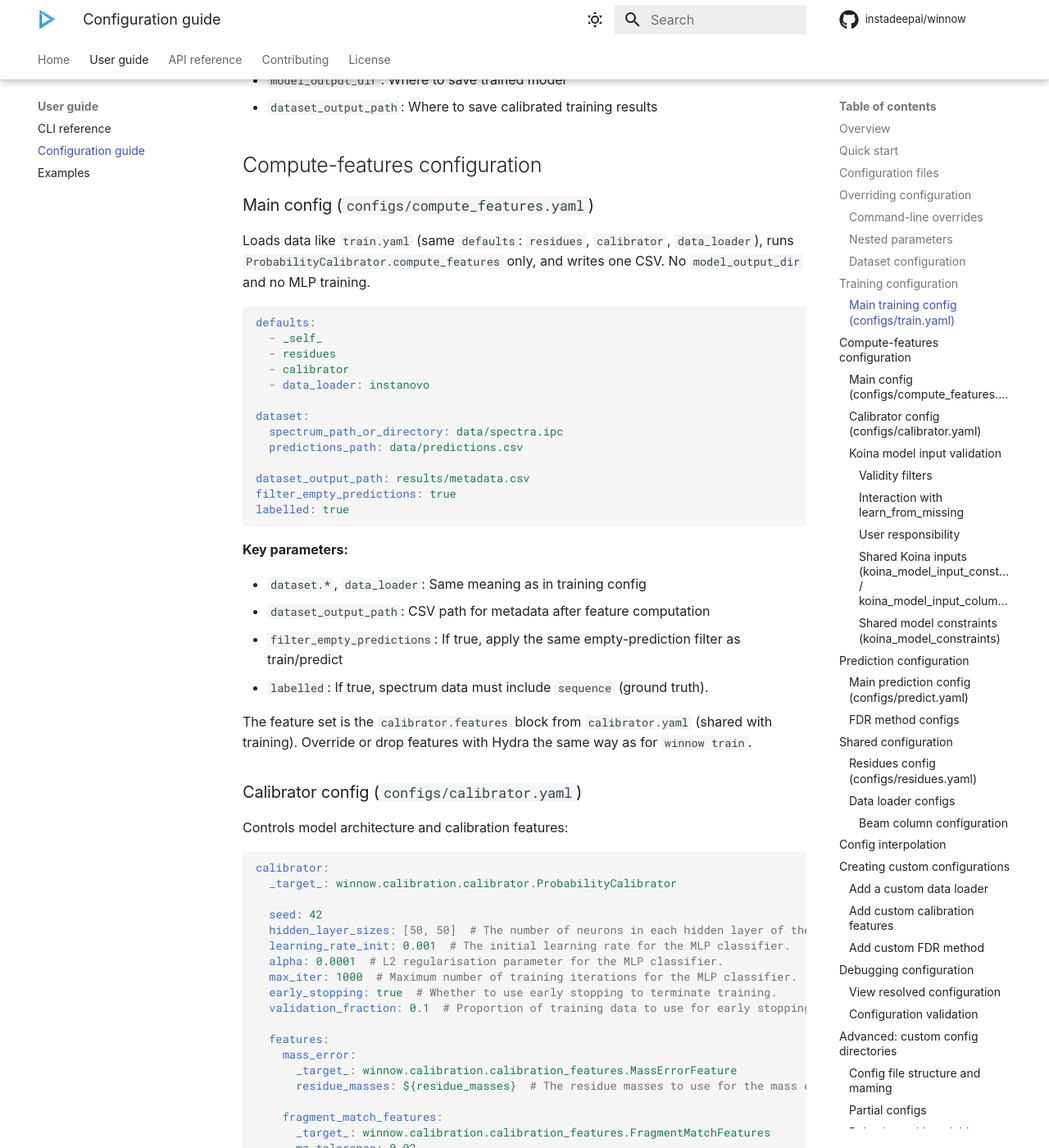
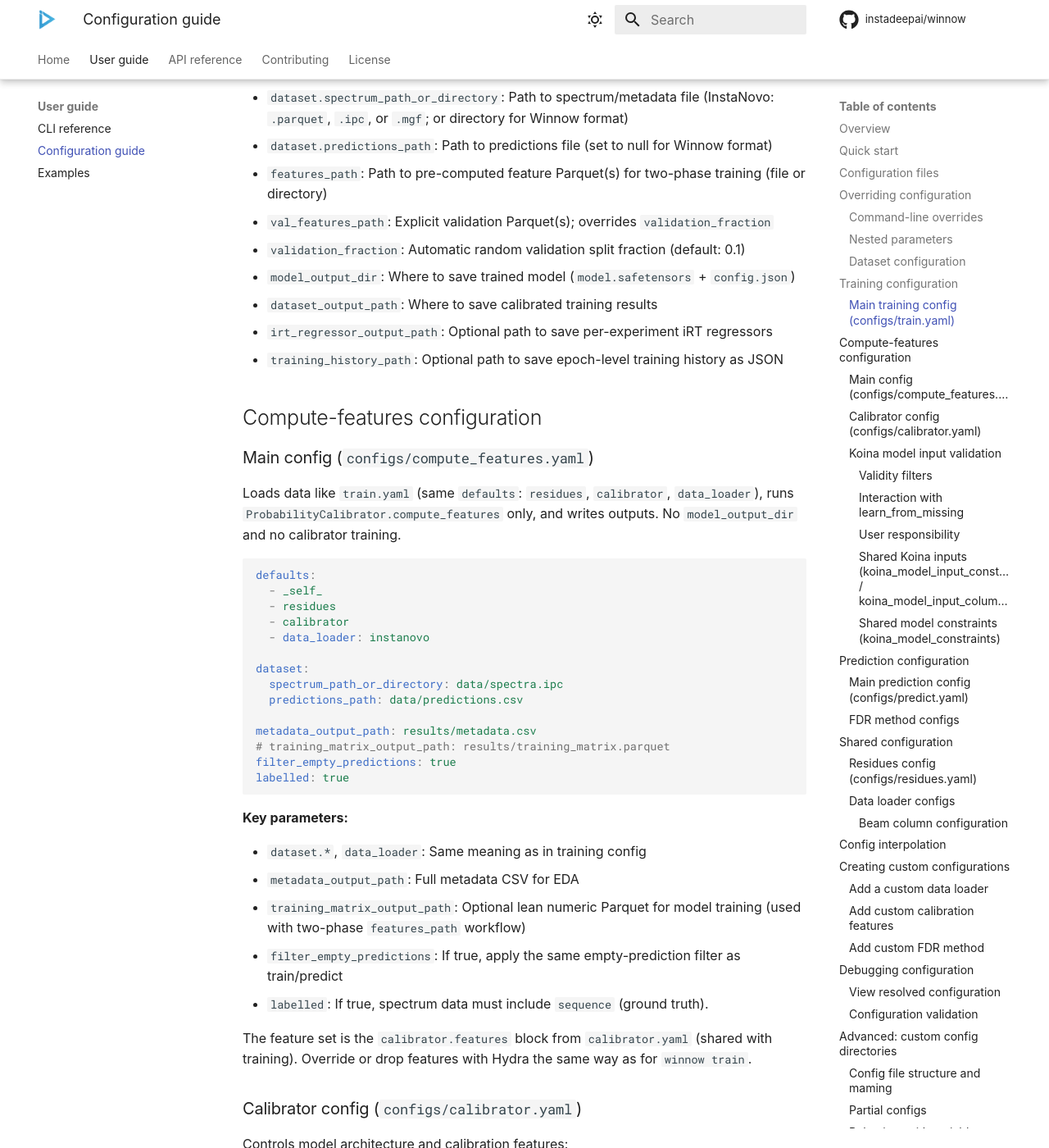
Before and after one commit to instadeepai/winnow, an MkDocs documentation site: the page built from docs/configuration.md, in a window 1280 px wide and 1400 px high, scrolled down 2948 px. Shown: the whole window at 82% size. Built offline with MkDocs 1.6.1 and Material for MkDocs 9.7.7, drawn with Linux system fonts in a browser that asks for light colours; some web fonts are replaced; comment, search, counter and statistics services are not loaded; some of the changed text lies outside the part shown.

Commit message:
docs: update ProbabilityCalibrator and RetentionTimeFeature docs

````diff
--- a/docs/configuration.md
+++ b/docs/configuration.md
@@ -40,7 +40,7 @@
 │   ├── nonparametric.yaml
 │   └── database_grounded.yaml
 ├── train.yaml                 # Main training config
-├── compute_features.yaml      # Feature-only export (no MLP fit)
+├── compute_features.yaml      # Feature-only export (no calibrator fit)
 ├── calibrator.yaml            # Model architecture and features
 └── predict.yaml               # Main prediction config
 ```
@@ -78,8 +78,8 @@
 # Change calibrator seed
 winnow train calibrator.seed=123
 
-# Change MLP hidden layer sizes
-winnow train calibrator.hidden_layer_sizes=[100,50,25]
+# Change network architecture
+winnow train calibrator.hidden_dims=[128,64,32]
 
 # Change feature parameters
 winnow train calibrator.features.fragment_match_features.mz_tolerance=0.01
@@ -110,16 +110,22 @@
   - calibrator
   - data_loader: instanovo  # Options: instanovo, mztab, pointnovo, winnow
 
+# Two-phase training: set features_path to skip raw data loading and train
+# directly from pre-computed feature Parquets (produced by compute-features).
+features_path: null
+val_features_path: null
+validation_fraction: 0.1
+
+# Single-phase dataset config (ignored when features_path is set):
 dataset:
-  # Path to the spectrum data file or to folder containing saved internal Winnow dataset
   spectrum_path_or_directory: data/spectra.ipc
-  # Path to the beam predictions file
-  # Leave as null if data source is winnow, or loading will fail
   predictions_path: data/predictions.csv
 
 # Output paths
 model_output_dir: models/new_model
 dataset_output_path: results/calibrated_dataset.csv
+irt_regressor_output_path: null
+training_history_path: null
 ```
 
 **Key parameters:**
@@ -127,14 +133,19 @@
 - `data_loader`: Format of input data loader to use (via defaults: `instanovo`, `mztab`, `pointnovo`, `winnow`)
 - `dataset.spectrum_path_or_directory`: Path to spectrum/metadata file (InstaNovo: `.parquet`, `.ipc`, or `.mgf`; or directory for Winnow format)
 - `dataset.predictions_path`: Path to predictions file (set to null for Winnow format)
-- `model_output_dir`: Where to save trained model
+- `features_path`: Path to pre-computed feature Parquet(s) for two-phase training (file or directory)
+- `val_features_path`: Explicit validation Parquet(s); overrides `validation_fraction`
+- `validation_fraction`: Automatic random validation split fraction (default: 0.1)
+- `model_output_dir`: Where to save trained model (`model.safetensors` + `config.json`)
 - `dataset_output_path`: Where to save calibrated training results
+- `irt_regressor_output_path`: Optional path to save per-experiment iRT regressors
+- `training_history_path`: Optional path to save epoch-level training history as JSON
 
 ## Compute-features configuration
 
 ### Main config (`configs/compute_features.yaml`)
 
-Loads data like `train.yaml` (same `defaults`: `residues`, `calibrator`, `data_loader`), runs `ProbabilityCalibrator.compute_features` only, and writes one CSV. No `model_output_dir` and no MLP training.
+Loads data like `train.yaml` (same `defaults`: `residues`, `calibrator`, `data_loader`), runs `ProbabilityCalibrator.compute_features` only, and writes outputs. No `model_output_dir` and no calibrator training.
 
 ```yaml
 defaults:
@@ -147,7 +158,8 @@
   spectrum_path_or_directory: data/spectra.ipc
   predictions_path: data/predictions.csv
 
-dataset_output_path: results/metadata.csv
+metadata_output_path: results/metadata.csv
+# training_matrix_output_path: results/training_matrix.parquet
 filter_empty_predictions: true
 labelled: true
 ```
@@ -155,7 +167,8 @@
 **Key parameters:**
 
 - `dataset.*`, `data_loader`: Same meaning as in training config
-- `dataset_output_path`: CSV path for metadata after feature computation
+- `metadata_output_path`: Full metadata CSV for EDA
+- `training_matrix_output_path`: Optional lean numeric Parquet for model training (used with two-phase `features_path` workflow)
 - `filter_empty_predictions`: If true, apply the same empty-prediction filter as train/predict
 - `labelled`: If true, spectrum data must include `sequence` (ground truth).
 
@@ -169,13 +182,17 @@
 calibrator:
   _target_: winnow.calibration.calibrator.ProbabilityCalibrator
 
-  seed: 42
-  hidden_layer_sizes: [50, 50]  # The number of neurons in each hidden layer of the MLP classifier.
-  learning_rate_init: 0.001  # The initial learning rate for the MLP classifier.
-  alpha: 0.0001  # L2 regularisation parameter for the MLP classifier.
-  max_iter: 1000  # Maximum number of training iterations for the MLP classifier.
-  early_stopping: true  # Whether to use early stopping to terminate training.
-  validation_fraction: 0.1  # Proportion of training data to use for early stopping validation.
+  # Network architecture
+  hidden_dims: [128, 64]  # The number of neurons in each hidden layer of the network.
+  dropout: 0.1  # Dropout probability between hidden layers.
+
+  # Training hyperparameters
+  learning_rate: 0.001  # Learning rate for the Adam optimiser.
+  weight_decay: 0.0001  # L2 regularisation (weight decay) parameter.
+  max_epochs: 100  # Maximum number of training epochs.
+  batch_size: 1024  # Mini-batch size for DataLoader.
+  patience: 10  # Early stopping patience (epochs without validation improvement).
+  seed: 42  # Random seed for reproducibility.
 
   features:
     mass_error:
@@ -254,12 +271,13 @@
 **Key parameters:**
 
 - `seed`: Random seed for reproducibility
-- `hidden_layer_sizes`: Architecture of MLP classifier
-- `learning_rate_init`: Initial learning rate
-- `alpha`: L2 regularisation parameter
-- `max_iter`: Maximum training iterations
-- `early_stopping`: Whether to use early stopping
-- `validation_fraction`: Proportion of data for validation
+- `hidden_dims`: Architecture of the neural network (list of hidden layer sizes)
+- `dropout`: Dropout probability between hidden layers
+- `learning_rate`: Learning rate for the Adam optimiser
+- `weight_decay`: L2 regularisation (weight decay) parameter
+- `max_epochs`: Maximum number of training epochs
+- `batch_size`: Mini-batch size for DataLoader
+- `patience`: Early stopping patience (epochs without validation improvement)
 - `features.*`: Individual calibration feature configurations
 
 ### Koina model input validation
@@ -476,7 +494,7 @@
 The `beam_columns` parameter specifies the prefix for each required column type:
 
 | Key | Description | Example columns |
-|-----|-------------|-----------------|
+| ----- | ------------- | ----------------- |
 | `sequence` | Peptide sequence for each beam | `predictions_beam_0`, `predictions_beam_1`, ... |
 | `log_probability` | Log probability score for each beam | `predictions_log_probability_beam_0`, ... |
 | `token_log_probabilities` | Per-token log probabilities | `predictions_token_log_probabilities_beam_0`, ... |
@@ -651,7 +669,7 @@
 
 Your custom config directory should mirror the structure of the package configs:
 
-```
+```text
 my_configs/
 ├── residues.yaml              # Override residue masses/modifications
 ├── calibrator.yaml            # Override calibrator features
@@ -709,7 +727,7 @@
   seed: 99999
 ```
 
-**Result**: Only `_target_` and `seed` are present. All other keys (`hidden_layer_sizes`, `learning_rate_init`, `features`, etc.) are **missing** from the final config. This will cause errors when running the pipeline in most cases.
+**Result**: Only `_target_` and `seed` are present. All other keys (`hidden_dims`, `learning_rate`, `features`, etc.) are **missing** from the final config. This will cause errors when running the pipeline in most cases.
 
 **Example - What you need (complete structure):**
 
@@ -718,12 +736,13 @@
 calibrator:
   _target_: winnow.calibration.calibrator.ProbabilityCalibrator
   seed: 99999  # Your custom value
-  hidden_layer_sizes: [50, 50]  # Must include all settings
-  learning_rate_init: 0.001
-  alpha: 0.0001
-  max_iter: 1000
-  early_stopping: true
-  validation_fraction: 0.1
+  hidden_dims: [128, 64]  # Must include all settings
+  dropout: 0.1
+  learning_rate: 0.001
+  weight_decay: 0.0001
+  max_epochs: 100
+  batch_size: 1024
+  patience: 10
   features:
     mass_error:
       _target_: winnow.calibration.calibration_features.MassErrorFeature
````
Also changed, not shown: docs/api/calibration.md (+27 -16 lines), docs/cli.md (+50 -13 lines).
